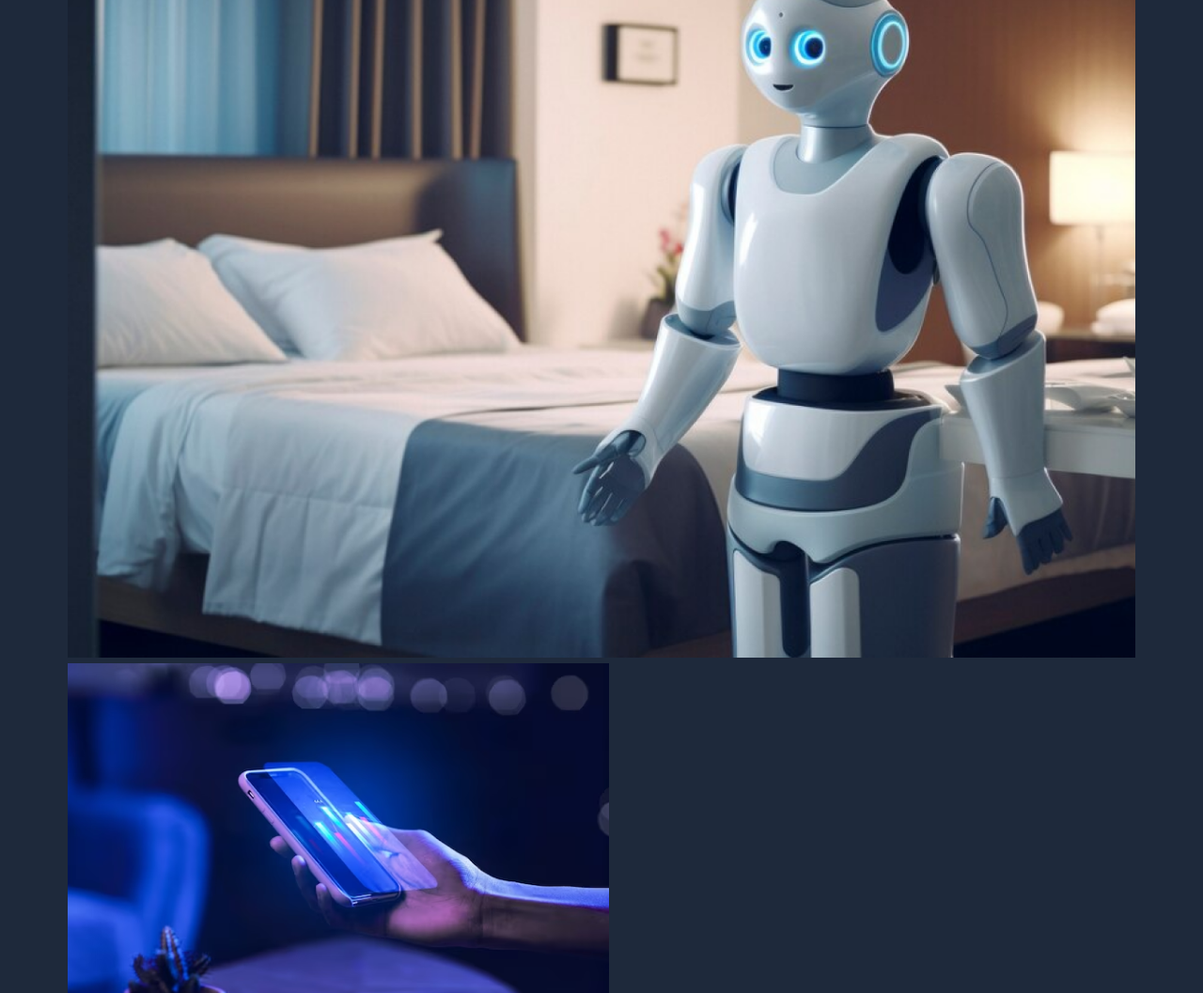
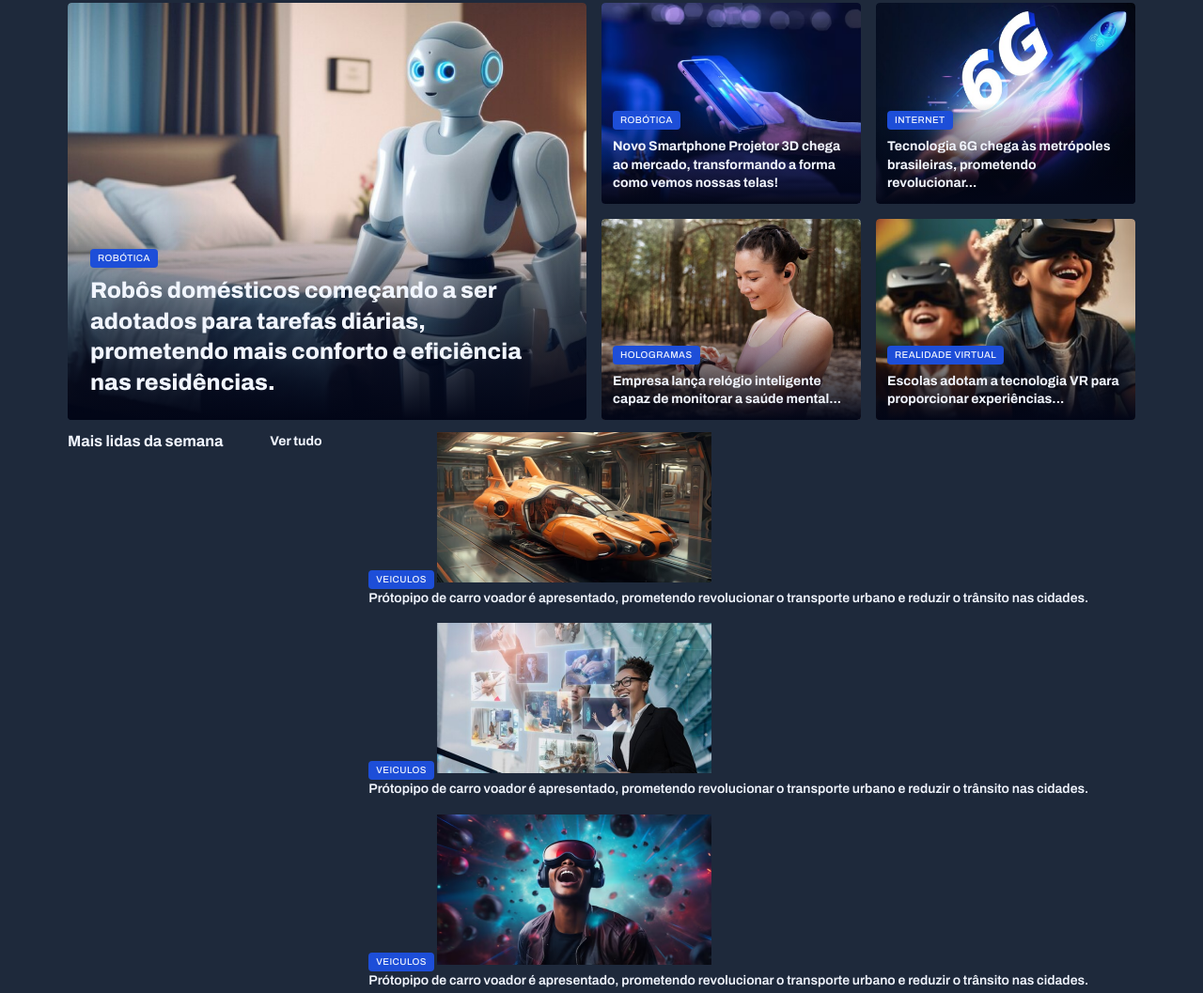
Before and after one commit to CarlosHSCunha/Projeto-travel-gram, a plain HTML site: page index.html in a window 1280 px wide. Shown: the part 126-1183 px from the top of the page at 94% size. Drawn offline with Linux system fonts and the light colour scheme.

Commit message:
Atualizações do projeto

```diff
--- a/Styles/globla.css
+++ b/Styles/globla.css
@@ -39,6 +39,11 @@ a:hover{
     color: var(--brand-color-light);
 }
 
+img {
+    max-width: 100%;
+}
+
+
 .grid{
     display: grid;
 }
@@ -47,12 +52,68 @@ a:hover{
     grid-auto-flow: column;
 }
 
-img {
-    max-width: 100%;
+.grid-cols-2{
+    grid-template-columns: 1fr 1fr;
 }
+
 
 .container{
     max-width: 1200px;
     margin-inline: auto;
     padding-inline: 32px;
 }
+
+
+.gap-16{
+    gap: 16px;
+}
+
+main{
+    margin-top: 40px;
+}
+
+#featured{
+    img{
+        height: 100%;
+        object-fit: cover;
+        border-radius: 4px;
+    }
+}
+
+.text-2x1{
+    font: var(--h1)
+}
+
+.text-x1{
+    font: var(--h2);
+}
+
+.text-lg{
+    font: var(--h3);
+}
+
+.text-sm{
+    font: var(--text-sm);
+}
+
+.content-tag{
+    display: inline-block;
+    background-color: var(--brand-color-dark);
+    padding: 4px 8px;
+    border-radius: 4px;
+    font: 500 10px/1.2 var(--font-family);
+    text-transform: uppercase;
+    letter-spacing: 0.04em;
+    color: var(--text-color-primary);
+}
+
+.letrasmenu{
+    display: inline-block;
+    background-color: var(--brand-color-dark);
+    padding: 4px 8px;
+    border-radius: 4px;
+    font: 500 10px/1.2 var(--font-family);
+    text-transform: uppercase;
+    letter-spacing: 0.04em;
+    color: var(--text-color-primary);
+}
--- a/Styles/index.css
+++ b/Styles/index.css
@@ -1,3 +1,3 @@
 @import url(globla.css);
-@import url(utility.css);
 @import url(header.css);
+@import url(sections.css);
--- /dev/null
+++ b/Styles/sections.css
@@ -0,0 +1,80 @@
+.card{
+    border-radius: 4px;
+    position: relative;
+    overflow: hidden;
+
+    &::before{
+        content:"";
+        position: absolute;
+        inset: 0;
+        top: 50%;
+        background: linear-gradient(
+            180deg,
+            transparent 0%,
+            #020617 100%
+        );
+    }
+
+    figcaption{
+        position: absolute;
+        bottom: 0;
+        padding: 24px;
+
+        &:has(.text-lg){
+            padding: 12px;
+                }
+
+
+        h2{
+            margin-top: 8px;
+        }
+    }
+}
+
+.card:hover{
+    background-color: #666;
+    transform: scale(1.05);
+    transition: transform 0.3s ease;
+
+}
+
+.card img{
+    border-radius: 4px 4px 0 0;
+    margin-bottom: 1rem;
+    transition: transform 0.3s ease;
+}
+
+#weekly{
+
+    &>div{
+        grid-template-columns: repeat(4, 292px);
+    }
+
+    img{
+        height: 160px;
+}
+
+}
+
+section header{
+    border-top: 1px solid var(--stroke-color);
+    padding-block: 12px 24px;
+    font: var(--text-span);
+
+    header a{
+        justify-self: end;
+
+        span{
+            background-image: url(../assets/icons/arrow-right.svg);
+            height: 16px;
+            width: 16px;
+        }
+}
+
+#weekly{
+
+    &:hover span{
+            background-image: url(../assets/icons/arrow-right.svg);
+        }
+    }
+}
--- a/index.html
+++ b/index.html
@@ -10,7 +10,7 @@
     <title>TravelGram - Portal de Viagens</title>
 
     <link href="https://fonts.googleapis.com/css2?family=Archivo:wght@100..900&family=Bevan&family=Montserrat:ital,wght@0,100..900;1,100..900&family=Roboto:ital,wght@0,100..900;1,100..900&family=Rubik&display=swap" rel="stylesheet">
-    <link rel="stylesheet" href="Styles/globla.css">
+    <link rel="stylesheet" href="Styles/index.css">
 
 </head>
 <body>
@@ -46,30 +46,108 @@
     </header>
 
     <main class="container">
-        <section id="featured">
-            <div>
+        <section id="featured" class="grid grid-flow-col gap-16">
+
+
+            <figure class="card anima">
                 <img src="Assents/imagens/Image 01.png" alt="">
+                <figcaption>
+                    <span class="content-tag">Robótica</span>
+                    <h2 class="text-2x1">Robôs domésticos começando a ser adotados para tarefas diárias, prometendo mais conforto e eficiência nas residências.</h2>
+                </figcaption>
+            </figure>
+
+
+
+            <div class="grid grid-cols-2 gap-16 borda">
+
+                    <figure class="card" >
+                        <img src="Assents/imagens/Image 02.png" alt="">
+                        <figcaption>
+
+                        <span class="content-tag">Robótica</span>
+                        <h2 class="text-lg">Novo Smartphone Projetor 3D chega ao mercado, transformando a forma como vemos nossas telas!</h2>
+
+                    </figcaption>
+
+                    </figure>
+
+                    <figure class="card">
+                        <img src="Assents/imagens/Image 03.png" alt="">
+
+                        <figcaption>
+                            <span class="content-tag">Internet</span>
+                            <h2 class="text-lg">Tecnologia 6G chega às metrópoles brasileiras, prometendo revolucionar...</h2>
+                        </figcaption>
+
+                    </figure>
+
+                    <figure class="card">
+                        <img src="Assents/imagens/Image 04.png" alt="">
+
+                        <figcaption>
+                            <span class="content-tag">Hologramas</span>
+                            <h2 class="text-lg">Empresa lança relógio inteligente capaz de monitorar a saúde mental...</h2>
+                        </figcaption>
+
+                    </figure>
+
+                    <figure class="card">
+                        <img src="Assents/imagens/Image 05.png" alt="">
+
+                        <figcaption>
+                            <span class="content-tag">Realidade Virtual</span>
+                            <h2 class="text-lg">Escolas adotam a tecnologia VR para proporcionar experiências...</h2>
+                        </figcaption>
+
+                    </figure>
+
             </div>
 
-                <div class="grid grid-cols-2 gap-16">
+        </section>
 
-                    <div>
-                        <img src="Assents/imagens/Image 02.png" alt="">
-                    </div>
+        <section id="weekly">
+            <header class="grid grid-flow-col">
+                <h3>Mais lidas da semana</h3>
+                <a href="#" class="grid grid-flow-col">
+                    <strong>Ver tudo</strong>
+                    <span></span>
+                </a>
 
-                    <div>
-                        <img src="Assents/imagens/Image 03.png" alt="">
-                    </div>
+                <div class="grid  gap-16">
+                        <figure>
+                            <span class="content-tag">veiculos</span>
+                            <img src="Assents/imagens/Image 06.png" alt="">
+                            <p>
+                                Prótopipo de carro voador é apresentado, prometendo revolucionar o transporte urbano e reduzir o trânsito nas cidades.
+                            </p>
+                        </figure>
 
-                    <div>
-                        <img src="Assents/imagens/Image 04.png" alt="">
-                    </div>
+                        <figure>
+                            <span class="content-tag">veiculos</span>
+                            <img src="Assents/imagens/Image 07.png" alt="">
+                            <p>
+                                Prótopipo de carro voador é apresentado, prometendo revolucionar o transporte urbano e reduzir o trânsito nas cidades.
+                            </p>
+                        </figure>
 
-                    <div>
-                        <img src="Assents/imagens/Image 05.png" alt="">
-                    </div>
+                        <figure>
+                            <span class="content-tag">veiculos</span>
+                            <img src="Assents/imagens/Image 08.png" alt="">
+                            <p>
+                                Prótopipo de carro voador é apresentado, prometendo revolucionar o transporte urbano e reduzir o trânsito nas cidades.
+                            </p>
+                        </figure>
 
+                        <figure>
+                            <span class="content-tag">veiculos</span>
+                            <img src="Assents/imagens/Image 09.png" alt="">
+                            <p>
+                                Prótopipo de carro voador é apresentado, prometendo revolucionar o transporte urbano e reduzir o trânsito nas cidades.
+                            </p>
+                        </figure>
                 </div>
+            </header>
 
         </section>
     </main>
```
Also changed, not shown: Styles/utility.css (deleted, +0 -15 lines).
